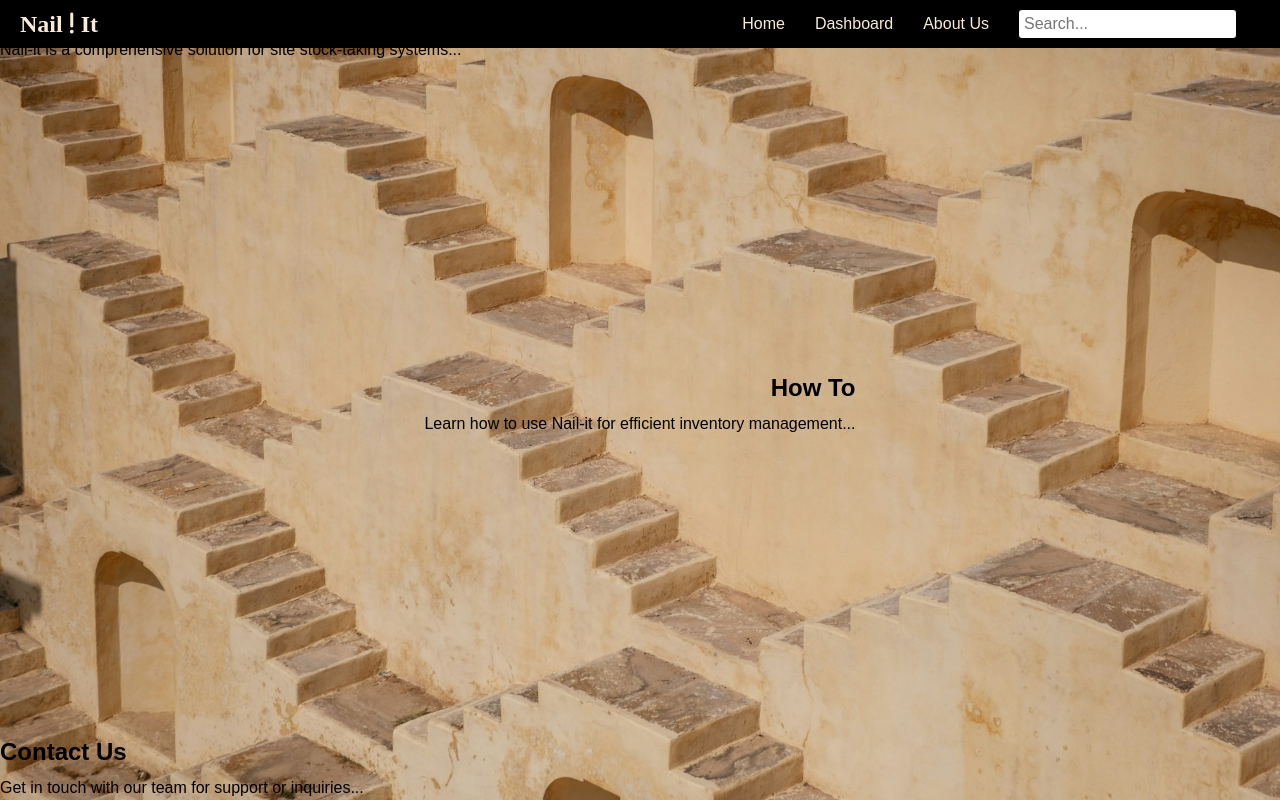
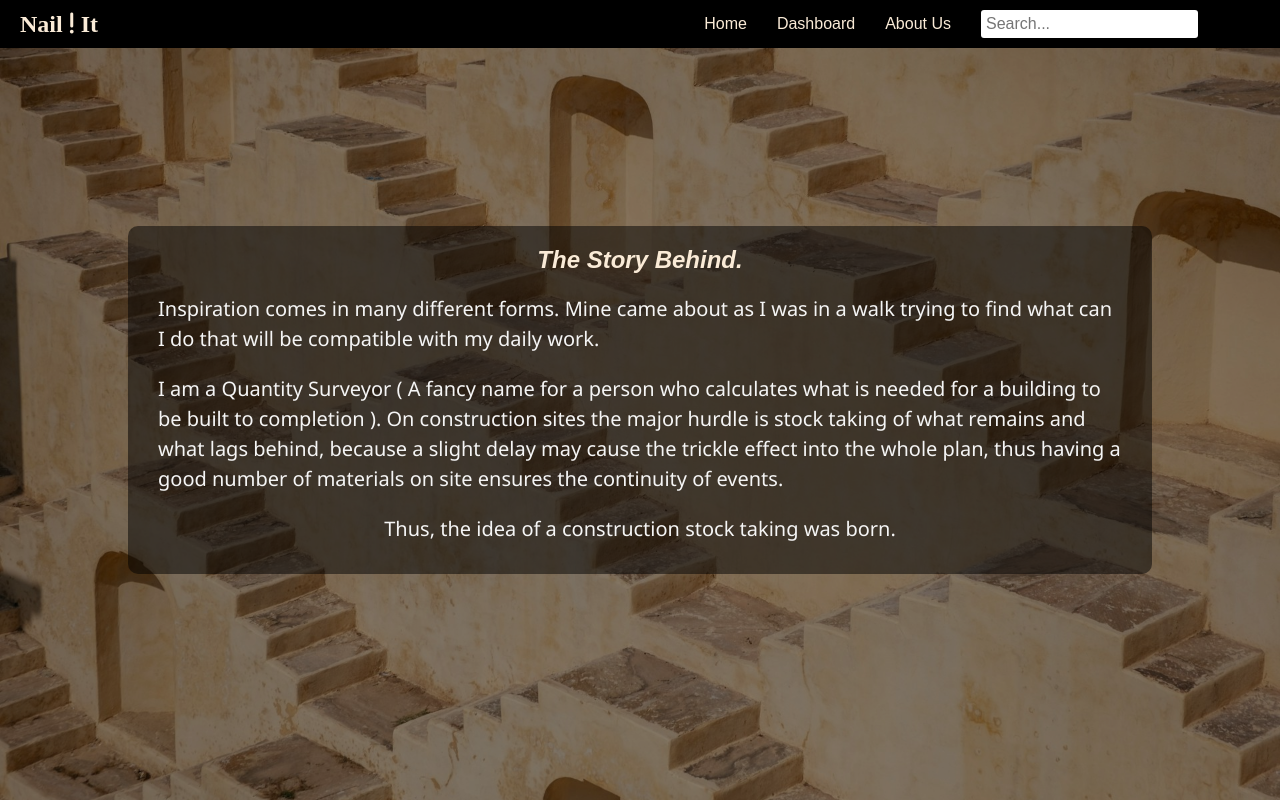
Before and after one commit to Mwandoe-Shali/Nail-It, a website: page about-us.html in a window 1280 px wide. Drawn offline with Linux system fonts and the light colour scheme.

Commit message:
style: Update about-us.html and about-us.css

```diff
--- a/about-us.html
+++ b/about-us.html
@@ -6,7 +6,12 @@
     <title>About Us</title>
     <link rel="stylesheet" href="styles/about-us.css">
     <script src="https://kit.fontawesome.com/739d7a3cd3.js" crossorigin="anonymous"></script>
+    <link rel="apple-touch-icon" sizes="180x180" href="favicon/apple-touch-icon.png">
+    <link rel="icon" type="image/png" sizes="32x32" href="favicon/favicon-32x32.png">
+    <link rel="icon" type="image/png" sizes="16x16" href="favicon/favicon-16x16.png">
+    <link rel="manifest" href="/site.webmanifest">
 </head>
+
 <body>
   <header>
     <div class="nav-bar">
@@ -22,21 +27,12 @@
     </div>
   </header>
 
-  <section id="about-us-section">
-    <h2>About Us</h2>
-    <p>Nail-it is a comprehensive solution for site stock-taking systems...</p>
-  </section>
-
-  <section id="how-to-section">
-    <h2>How To</h2>
-    <p>Learn how to use Nail-it for efficient inventory management...</p>
-  </section>
-
-  <section id="contact-us-section">
-    <h2>Contact Us</h2>
-    <p>Get in touch with our team for support or inquiries...</p>
-  </section>
-
+  <div id="about-us-section">
+    <em><strong><h2>The Story Behind.</h2></strong></em>
+    <p>Inspiration comes in many different forms. Mine came about as I was in a walk trying to find what can I do that will be compatible with my daily work. </p>
+    <p>I am a Quantity Surveyor ( A fancy name for a person who calculates what is needed for a building to be built to completion ). On construction sites the major hurdle is stock taking of what remains and what lags behind, because a slight delay may cause the trickle effect into the whole plan, thus having a good number of materials on site ensures the continuity of events. </p>
+    <p>Thus, the idea of a construction stock taking was born.</p>
+  </div>
 
 </body>
 </html>
--- a/styles/about-us.css
+++ b/styles/about-us.css
@@ -1,14 +1,14 @@
 * {
     margin: 0;
     padding: 0;
-    box-sizing: content-box;
+    box-sizing: border-box;
 }
 
 body {
     margin: 0;
     font-family: 'Poppins', sans-serif;
     background: url('../assets/architechture.jpg');
-    /* backdrop-filter: brightness(0.6); */
+    backdrop-filter: brightness(0.6);
     background-color: #ecf0f1;
     display: flex;
     flex-direction: column;
@@ -38,7 +38,7 @@ header {
 
 .nav-bar {
     display: flex;
-    justify-content: space-around;
+    justify-content: space-between;
     align-items: center;
     width: 95%;
 }
@@ -75,42 +75,35 @@ header {
     border-radius: 3px;
 }
 
-.search-container button {
-    background-color: #ecf0f1;
-    border: none;
-    padding: 5px;
-    border-radius: 3px;
-    cursor: pointer;
+#about-us-section {
+    display: flex;
+    justify-content: center;
+    align-items: center;
+    flex-direction: column;
+    padding: 20px;
+    background-color: rgba(0, 0, 0, 0.5);
+    border-radius: 10px;
+    color: whitesmoke;
+    width: 80%;
+    margin: 0 auto;
+    height: auto;
+    position: absolute;
+    top: 50%;
+    left: 50%;
+    transform: translate(-50%, -50%);
 }
 
-#about-us-section {
-    order: 1;
-    width: 45%; /* Adjust based on your preference */
-    margin-bottom: 10px; /* Space between sections */
-}
-
-#how-to-section {
-    order: 2;
-    margin-bottom: 10px; /* Space between sections */
-
-    text-align: right; /* Center elements horizontally */
-    display: flex; /* Arrange elements horizontally */
-    flex-direction: column; /* Stack elements vertically */
-    margin: 0px auto; /* Center container vertically to the right */
-}
-
-#contact-us-section {
-    order: 3;
-    width: 45%; /* Adjust based on your preference */
-}
 
 /* Additional styling for headings and paragraphs */
 h2 {
     font-size: 24px;
     margin-bottom: 10px;
+    color: antiquewhite;
 }
 
 p {
-    font-size: 16px;
+    font-size: 20px;
     line-height: 1.5;
+    font-family: 'Segoe UI', Tahoma, Geneva, Verdana, sans-serif;
+    margin: 10px;
 }
```
